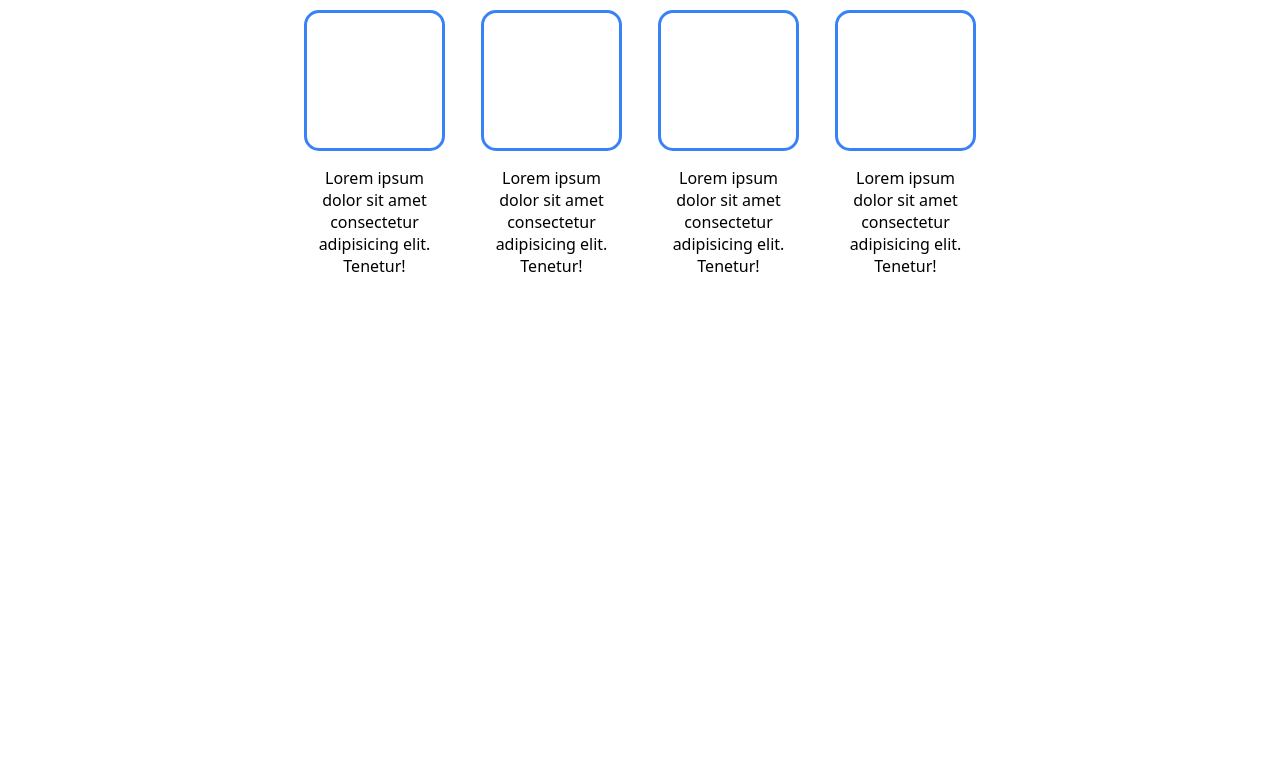
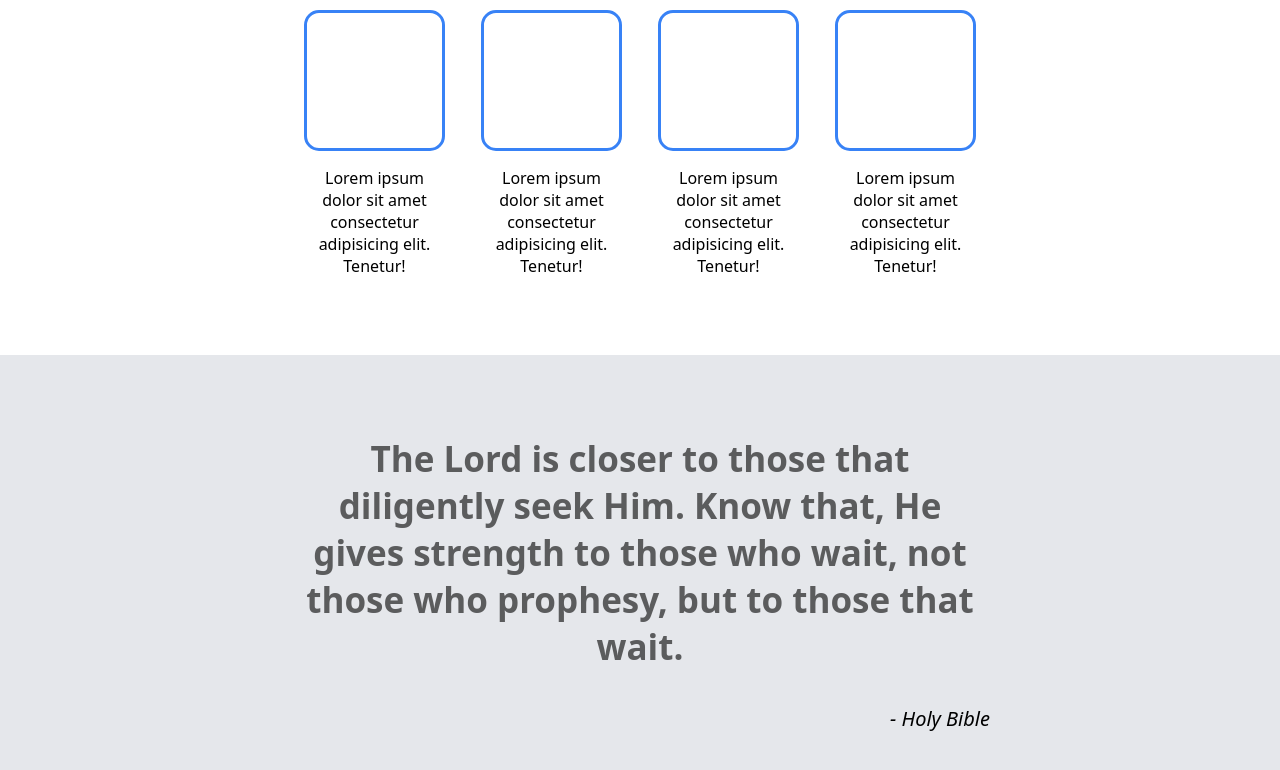
Before and after one commit to LothBen/git-zebpro2, a plain HTML site: page proj2/index.html in a window 1280 px wide. Shown: the part 679-1449 px from the top of the page. Before the commit the page ends 1042 px from the top, so only its background shows below. Drawn offline with Linux system fonts and the light colour scheme.

Commit message:
Add the third output section

```diff
--- a/proj2/index.html
+++ b/proj2/index.html
@@ -84,3 +84,15 @@
           </div>
         </section>
       </header>
+      <header class="head3">
+        <section class="section3">
+          <div class="div3">
+            <h3 class="text3">
+              The Lord is closer to those that diligently seek Him. Know that, He
+              gives strength to those who wait, not those who prophesy, but to
+              those that wait.
+            </h3>
+            <p class="auth">- Holy Bible</p>
+          </div>
+        </section>
+      </header>
--- a/proj2/main.css
+++ b/proj2/main.css
@@ -157,3 +157,27 @@ div.box {
     justify-content: center;
     text-align: center;
 }
+
+
+.head3 {
+    background-color: #E5E7EB;
+    padding-top: 30px;
+    padding-bottom: 30px;
+    margin: -8px;
+}
+.section3 {
+    margin: 50px 290px 0px;
+
+}
+.text3 {
+    color: rgba(0, 0, 0, 0.603);
+    font-size: 35px;
+    text-align: center;
+    font-family: system-ui, -apple-system, BlinkMacSystemFont, 'Segoe UI', Roboto, Oxygen, Ubuntu, Cantarell, 'Open Sans', 'Helvetica Neue', sans-serif;
+}
+.auth {
+    text-align: right;
+    font-style: italic;
+    color: black;
+    font-size: 20px;
+}
```
